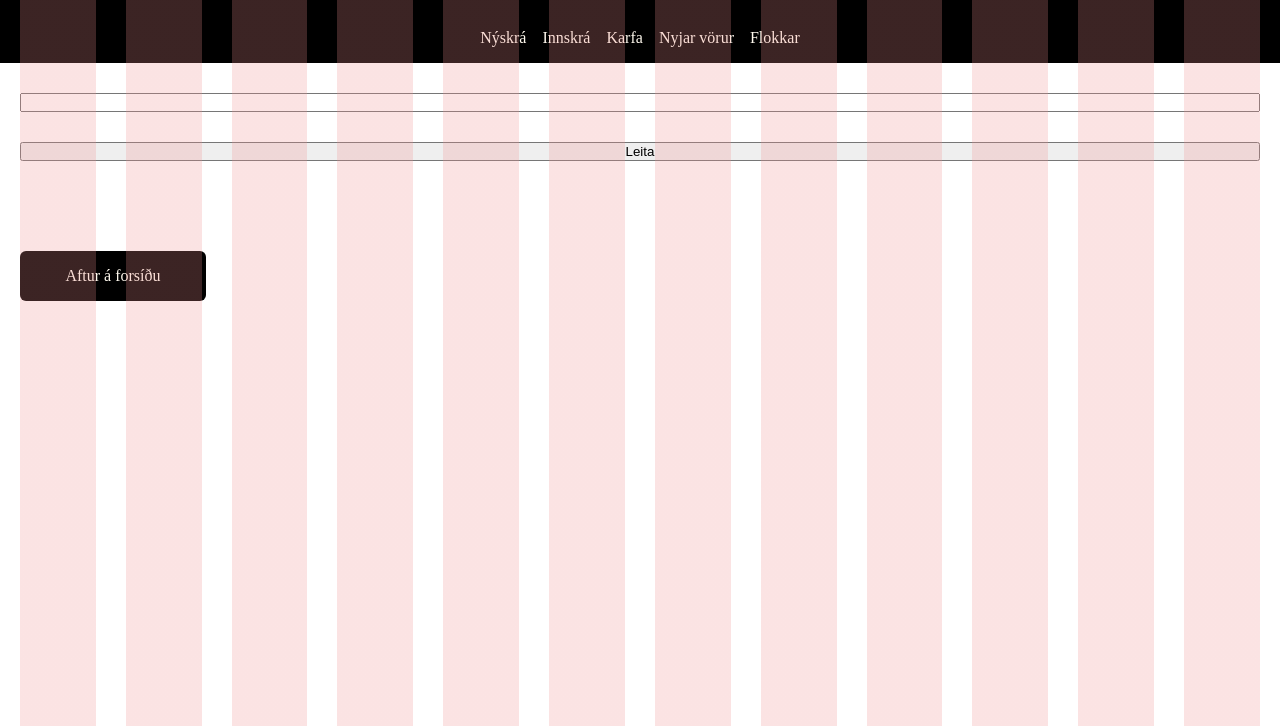
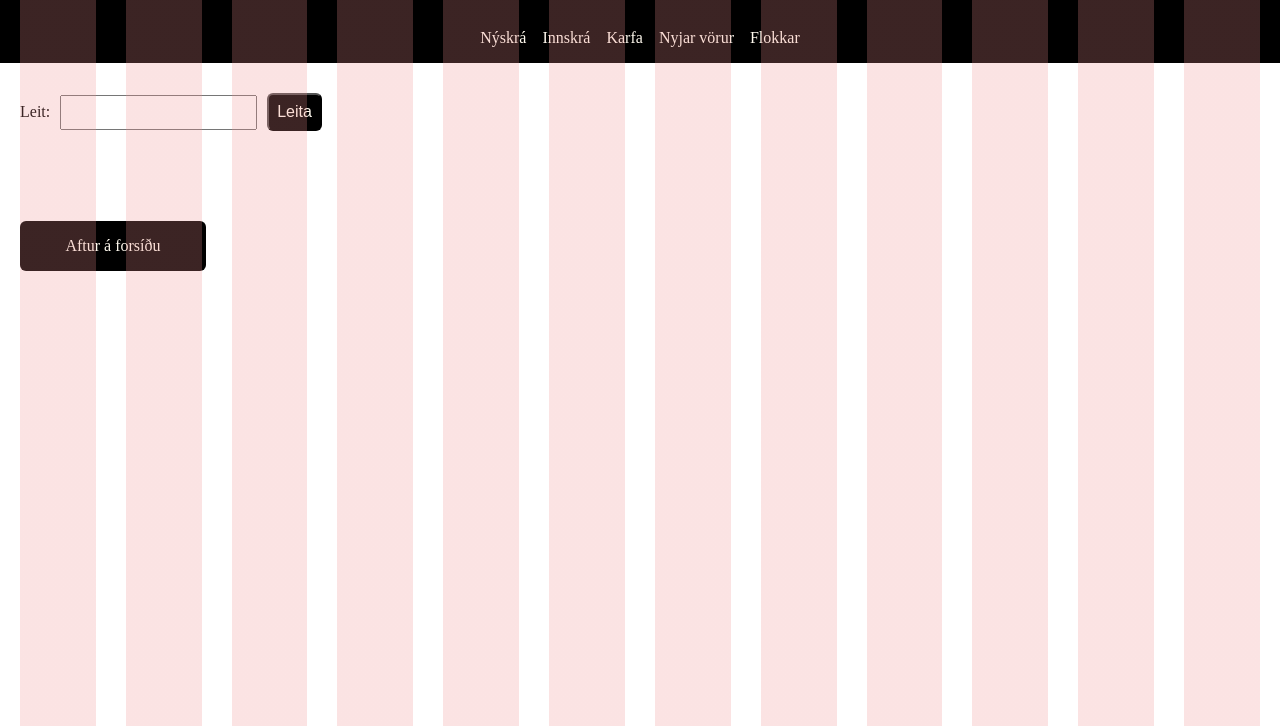
Before and after one commit to ThoraDis/Vefforritun-HV2, a website: page sidur/vorulisti.html in a window 1280 px wide. Shown: the part 74-800 px from the top of the page. Drawn offline with Linux system fonts and the light colour scheme; no server answers.

Commit message:
Gerði vörulista js og css

```diff
--- a/scripts.js
+++ b/scripts.js
@@ -1,4 +1,5 @@
 document.addEventListener('DOMContentLoaded', function () {
+
     fetch('https://vef1-2023-h2-api-791d754dda5b.herokuapp.com/products?limit=6')
         .then(response => {
             if (!response.ok) {
@@ -32,10 +33,10 @@ document.addEventListener('DOMContentLoaded', function () {
                     productContainer.appendChild(productDiv);
                 });
             } else {
-                console.error('Invalid data structure:', data);
+                console.error(data);
             }
         })
         .catch(error => {
-            console.error('Error fetching data:', error);
+            console.error('Villa að ná í gögn:', error);
         });
 });
--- a/sidur/vorulisti.html
+++ b/sidur/vorulisti.html
@@ -36,8 +36,11 @@
 
     <main class="main">
 
-      <input type="text" id="searchForm">
-      <input type="button" id="searchInput" value="Leita">
+      <div class="leitaBox">
+        <p>Leit: </p>
+        <input type="text" id="input" class="search">
+        <input type="button" id="leit" value="Leita" onclick="performSearch()" class="leitTakki">
+      </div>
 
       <div class="boxes">
 
--- a/sidur/vorulisti.js
+++ b/sidur/vorulisti.js
@@ -1,42 +1,80 @@
-document.addEventListener('DOMContentLoaded', function () {
-    fetch('https://vef1-2023-h2-api-791d754dda5b.herokuapp.com/products')
+
+    function performSearch() {
+        const searchInput = document.getElementById('input');
+        const query = searchInput.value.trim();
+
+
+        fetchData(query);
+
+
+        history.pushState({ query }, '', `?search=${encodeURIComponent(query)}`);
+      }
+
+
+      function fetchData(searchQuery) {
+        const productContainer = document.querySelector('.boxes');
+
+
+        fetch(`https://vef1-2023-h2-api-791d754dda5b.herokuapp.com/products?search=${searchQuery}`)
           .then(response => {
             if (!response.ok) {
-                throw new Error(`HTTP error! Status: ${response.status}`);
+              throw new Error(`${response.status}`);
             }
             return response.json();
           })
           .then(data => {
-            const productContainer = document.getElementsByClassName("boxes")[0];
 
-            console.log(data);
+            productContainer.innerHTML = '';
 
-            if (data && Array.isArray(data.items)) {
+            if (data && Array.isArray(data.items) && data.items.length > 0) {
+
               data.items.forEach(product => {
-
                 const productDiv = document.createElement("div");
                 productDiv.className = "box";
-
-
-                    const categoryName = product.category_title || 'N/A';
-
-
                 productDiv.innerHTML = `
                   <img src="${product.image}" alt="Product Image">
                   <h3>${product.title}</h3>
                   <p>${product.price} kr.-</p>
-                        <p>${categoryName}</p>
+                  <p>${product.category_title || 'N/A'}</p>
                 `;
-
-
                 productContainer.appendChild(productDiv);
               });
             } else {
-                console.error('Invalid data structure:', data);
+
+              productContainer.innerHTML = '<p>Engar niðurstöður</p>';
+            }
+          })
+          .catch(error => {
+            console.error('Villa að ná í gögn:', error);
+          });
       }
 
-        })
-        .catch(error => {
-            console.error('Error fetching data:', error);
+
+function restoreSearch() {
+    const searchInput = document.getElementById('input');
+    const query = getSearch();
+
+    searchInput.value = query;
+    fetchData(query);
+
+    if (query) {
+        fetchData(query);
+    } else {
+
+        fetchData('');
+    }
+}
+
+
+function getSearch() {
+    const urlSearchParams = new URLSearchParams(window.location.search);
+    return urlSearchParams.get('search') || '';
+}
+
+
+document.addEventListener('DOMContentLoaded', restoreSearch);
+
+
+window.addEventListener('popstate', function (event) {
+    location.reload();
 });
-});
--- a/styles.css
+++ b/styles.css
@@ -186,3 +186,33 @@
     object-position: top center;
 
   }
+
+  .search{
+    padding: calc(var(--spacing) * 0.5);
+    margin-right: 10px;
+
+  }
+
+  .leitTakki{
+    display: inline-block;
+    border-radius: var(--border-radius);
+    padding: 8px;
+
+    text-decoration: none;
+    text-align: center;
+
+    font-size: 16px;
+    color: #fff9ee;
+    background-color: black;
+
+  }
+
+  .leitaBox p{
+    margin-right: 10px;
+  }
+
+  .leitaBox{
+    display: flex;
+    align-items: center;
+
+  }
```
Lines whose indentation alone changed are shown as unchanged.
